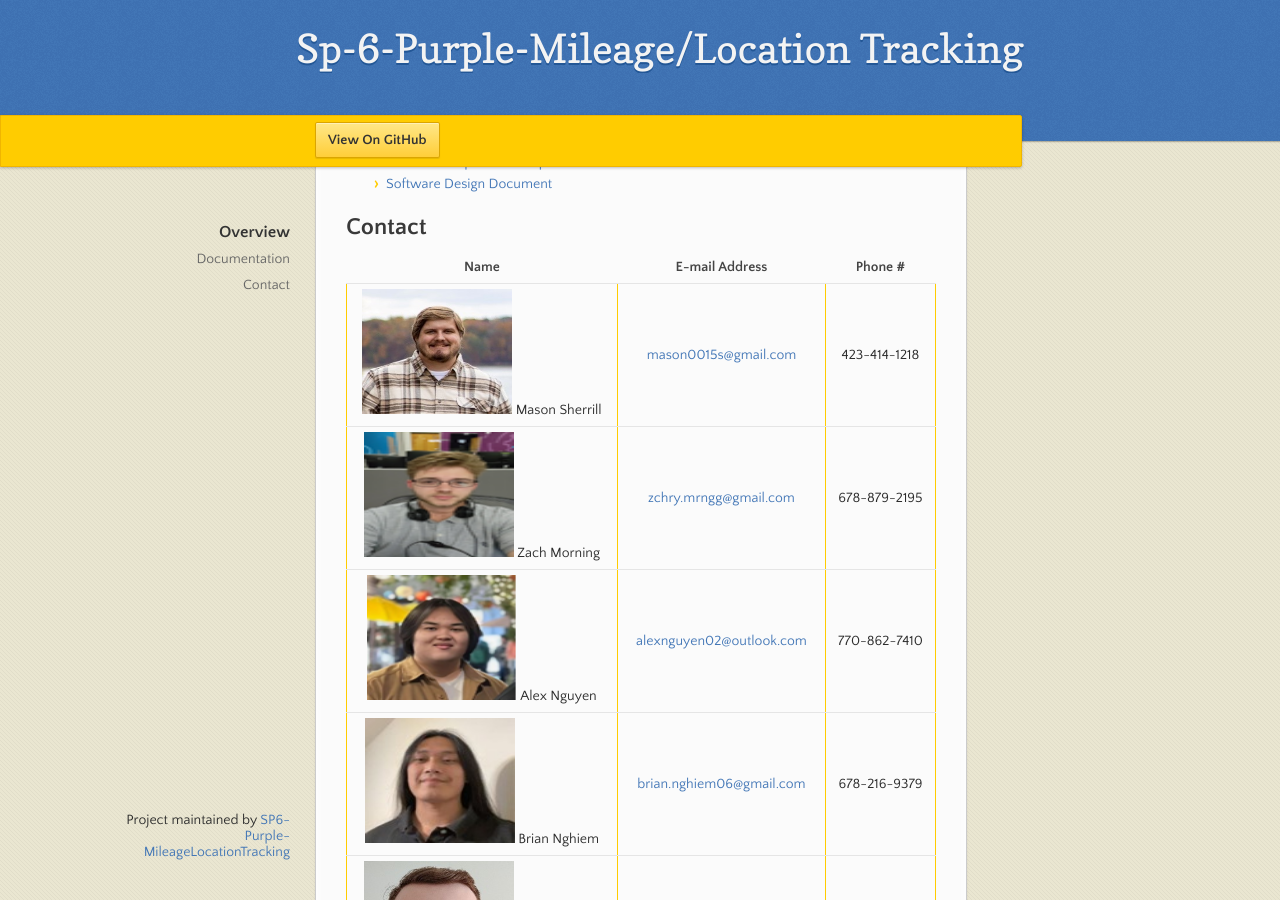
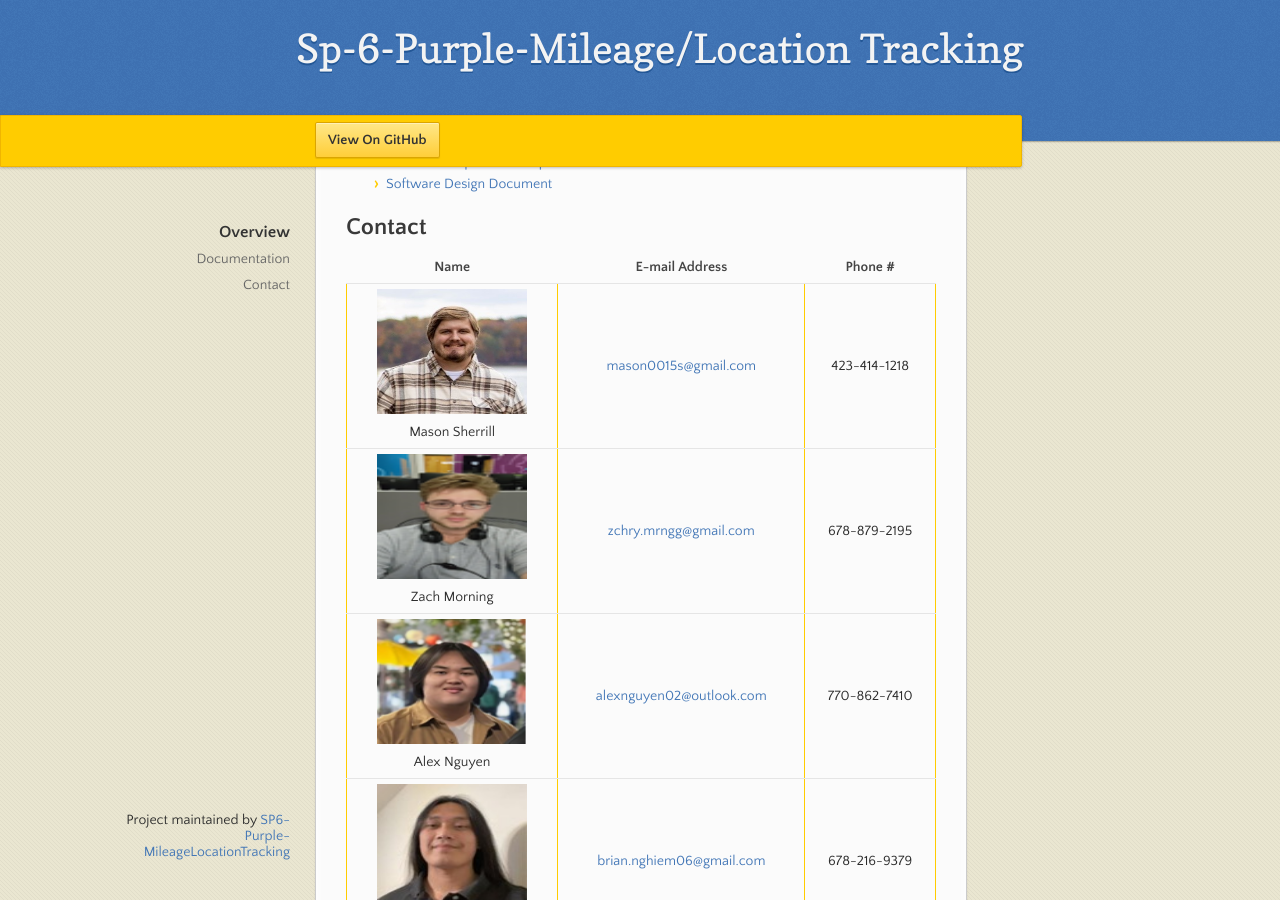
Before and after one commit to SP6-Purple-MileageLocationTracking/SP-6-Purple-MileageLocationTracking.github.io, a Jekyll site: the page built from index.md, in a window 1280 px wide and 900 px high, scrolled down 546 px. Built offline with Jekyll 4.4.1, drawn with Linux system fonts in a browser that asks for light colours; the repository's description, which GitHub fills in, is left out.

Commit message:
MinorFormatUpdate

```diff
--- a/index.md
+++ b/index.md
@@ -22,8 +22,8 @@ Our app will allow the user to have their starting and ending location tracked a
 
 | Name           | E-mail Address              | Phone #
 |:---------------:|:----------------------------:|:-------------:
-| <img src="assets/images/Mason.png" alt="Mason Sherrill" width="150" height="125"/> Mason Sherrill | <mason0015s@gmail.com>      | 423-414-1218
-| <img src="assets/images/Zach.png" alt="Zach Morning" width="150" height="125"/> Zach Morning   | <zchry.mrngg@gmail.com>     | 678-879-2195
-| <img src="assets/images/Alex.png" alt="Alex Nguyen" width="150" height="125"/> Alex Nguyen    | <alexnguyen02@outlook.com>  | 770-862-7410
-| <img src="assets/images/Brian.png" alt="Brian Nghiem" width="150" height="125"/> Brian Nghiem   | <brian.nghiem06@gmail.com>  | 678-216-9379
-| <img src="assets/images/Shaun.png" alt="Shaun Teague" width="150" height="125"/> Shaun Teague   | <shaunteague06@outlook.com> | 207-352-8811
+| <img src="assets/images/Mason.png" alt="Mason Sherrill" width="150" height="125"/> <br> Mason Sherrill | <mason0015s@gmail.com>      | 423-414-1218
+| <img src="assets/images/Zach.png" alt="Zach Morning" width="150" height="125"/> <br> Zach Morning   | <zchry.mrngg@gmail.com>     | 678-879-2195
+| <img src="assets/images/Alex.png" alt="Alex Nguyen" width="150" height="125"/> <br> Alex Nguyen    | <alexnguyen02@outlook.com>  | 770-862-7410
+| <img src="assets/images/Brian.png" alt="Brian Nghiem" width="150" height="125"/> <br> Brian Nghiem   | <brian.nghiem06@gmail.com>  | 678-216-9379
+| <img src="assets/images/Shaun.png" alt="Shaun Teague" width="150" height="125"/> <br> Shaun Teague   | <shaunteague06@outlook.com> | 207-352-8811
```
Also changed, not shown: SRS.md (+1 -1 lines).
